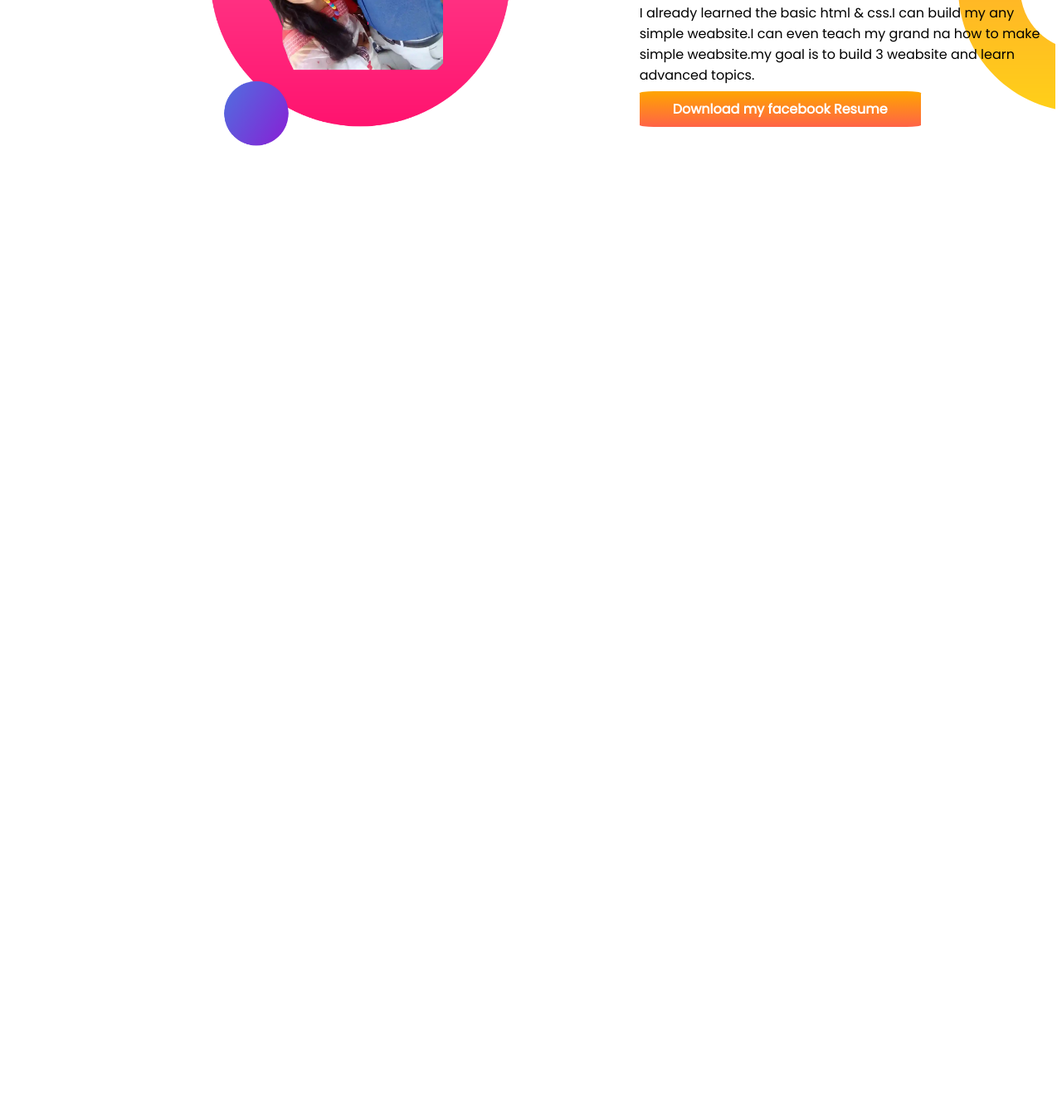
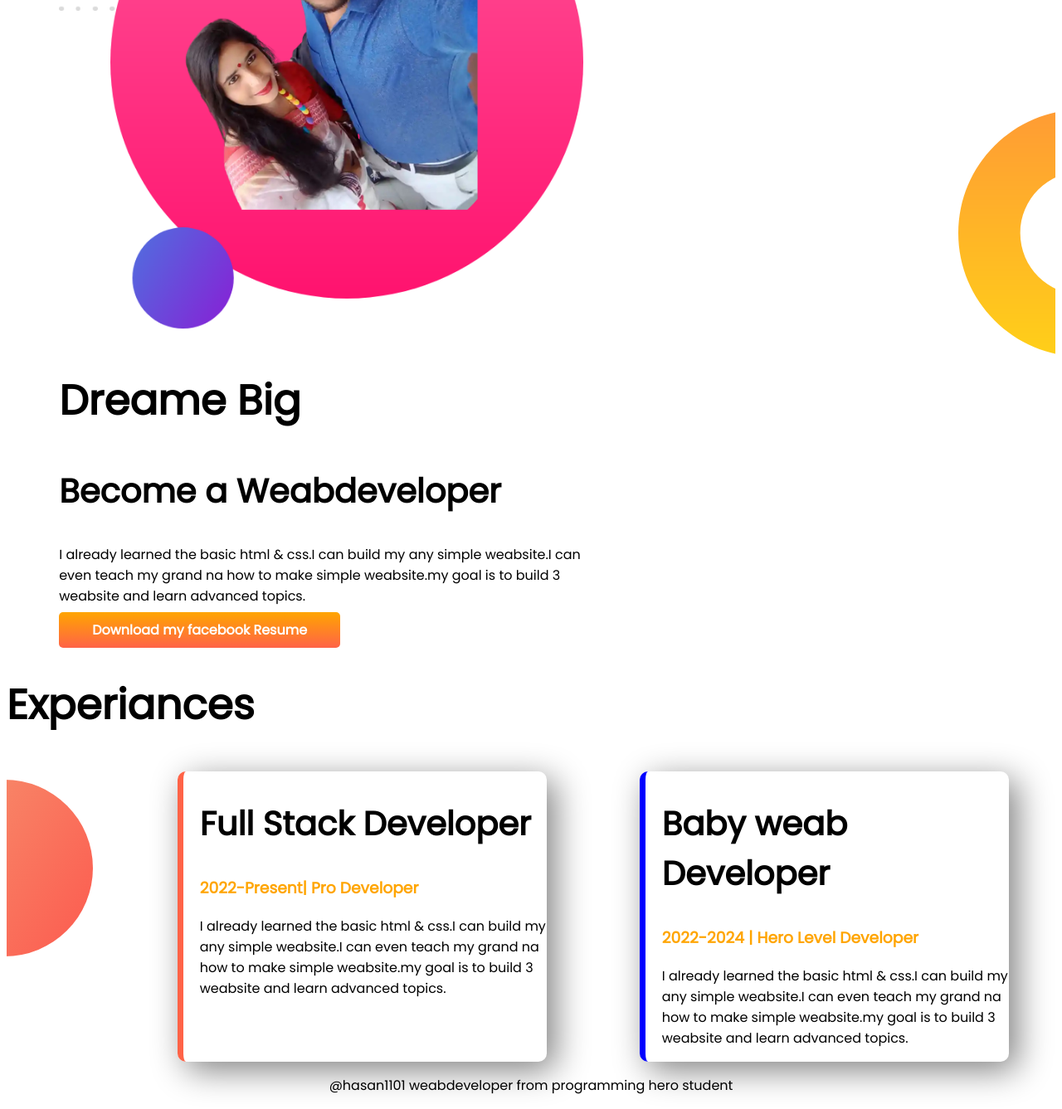
Before and after one commit to Hasanuzzamam1101/hasann-portfolio, a plain HTML site: page index.html in a window 1280 px wide. Shown: the part 756-2093 px from the top of the page at 83% size. Before the commit the page ends 947 px from the top, so only its background shows below. Drawn offline with Linux system fonts and the light colour scheme.

Commit message:
Developer World

```diff
--- a/index.html
+++ b/index.html
@@ -12,7 +12,7 @@
     <link rel="stylesheet" href="style.css">
 </head>
 <body>
-    <section class="top-banner">
+    <section class="top-banner flexible-container">
         <div class="half-width">
             <h1>Wellcome to!!</h1>
             <h1> <span class="Orange-color"> Hasan Development </span> World</h1>
@@ -22,14 +22,14 @@
             </div>
 
            <div class="half-width">
-            <img src="images/hasan-pic.png" alt=" My first pic">
+            <img src ="images/hasan-pic.png" alt=" My first pic">
            </div>
 
       </section>
-      <section class="dream-big">
+      <section class="dream-big .flexible-container">
         <div class="half-width">
 
-            <img src="images/borshs.png">
+            <img src ="images/borshs.png">
         </div>
         <div class="half-width">
             <h1> Dreame Big</h1>
@@ -42,7 +42,27 @@
 
 
       </section>
+      <section class="experiance-area">
+        <h1> Experiances</h1>
+    <div class="flexible-container">
+        <div id="full-stack" class="experiance-item">
+            <h2> Full Stack Developer</h2>
+        <h3 class="Orange-color"> 2022-Present| Pro Developer</h3>
+        <p>  I already learned the basic html & css.I can build my any simple weabsite.I can even teach my grand na how to make simple weabsite.my goal is to build 3 weabsite and learn advanced topics.</p>
+     </div>
+
+
+        <div id="baby-developer" class="experiance-item">
+            <h2>Baby weab Developer</h2>
+            <h3 class="Orange-color"> 2022-2024 | Hero Level Developer</h3>
+            <p>   I already learned the basic html & css.I can build my any simple weabsite.I can even teach my grand na how to make simple weabsite.my goal is to build 3 weabsite and learn advanced topics.</p>
+
+        </div>
+    </div>
+
+      </section>
 
 
 </body>
+<footer> <p> @hasan1101 weabdeveloper from programming hero student</p></footer>
 </html>
--- a/style.css
+++ b/style.css
@@ -5,10 +5,13 @@ body{
 h1{
     font-size: 50px;
 }
+h2{
+    font-size: 40px;
+}
 .Orange-color{
     color: orange;
 }
-section{
+.flexible-container{
 
     display: flex;
     margin-left: 150px;
@@ -16,17 +19,18 @@ section{
 .half-width{
     width: 50%;
     padding-left: 5%;
+
 }
 .half-width img{
-    width: 80%;
+    width: 100%;
 }
 .Link-button{
     text-decoration: none;
     background-image: linear-gradient( orange , tomato);
     padding: 10px 40px;
     color: white;
-    font-weight:700 ;
-    border-radius: 5%;
+    font-weight:700;
+    border-radius: 5px;
 }
 .top-banner{
     background-image: url(images/top-banner.png);
@@ -37,3 +41,30 @@ section{
     background-repeat: no-repeat;
     background-position: right;
 }
+.experiance-area{
+background-image: url(images/exp-bg.png);
+background-repeat: no-repeat;
+background-position: left;
+}
+.experiance-item{
+    width: 40%;
+    margin-left:5%;
+    margin-right:5%;
+    padding-left:20px;
+    border-radius: 10px;
+
+    box-shadow: 10px 10px 40px gray;
+
+
+
+}
+#full-stack{
+    border-left: 7px solid tomato;
+}
+#baby-developer{
+    border-left: 7px solid blue;
+
+}
+footer p{
+    text-align: center;
+}
```
